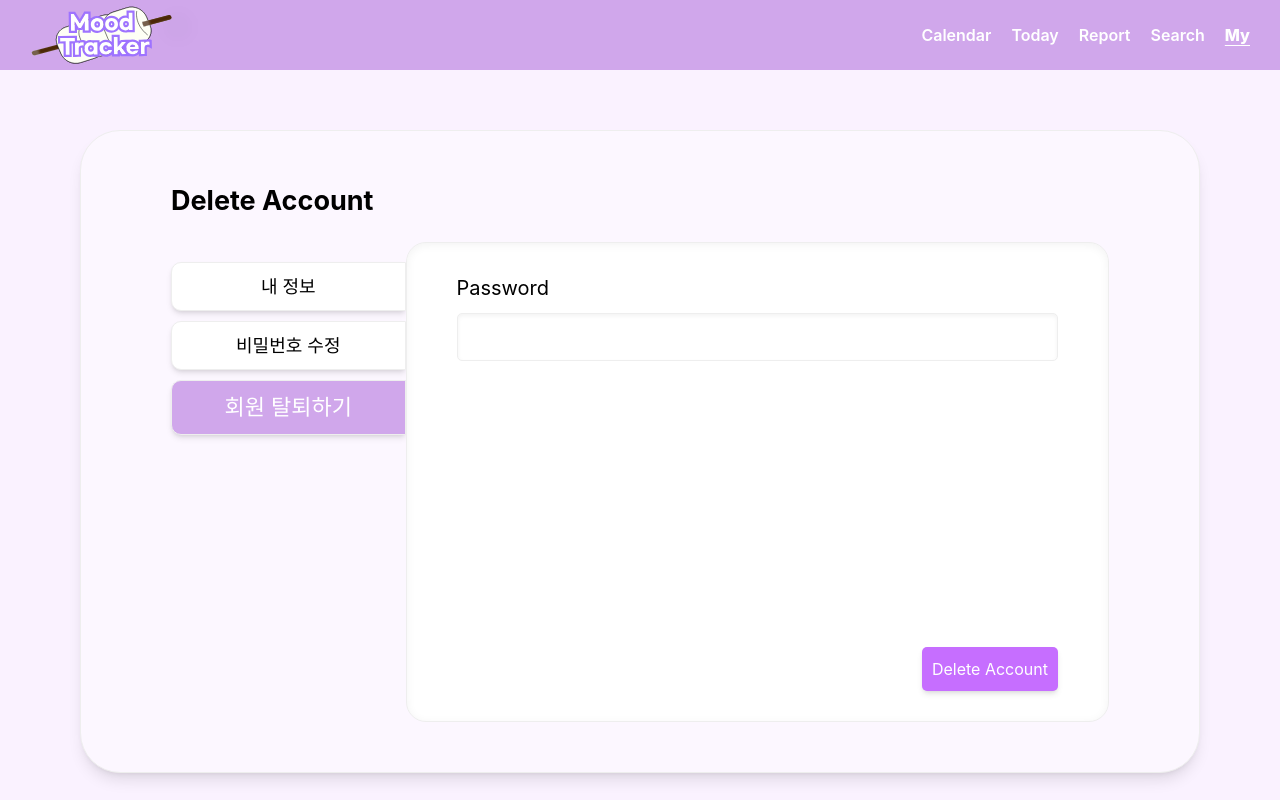
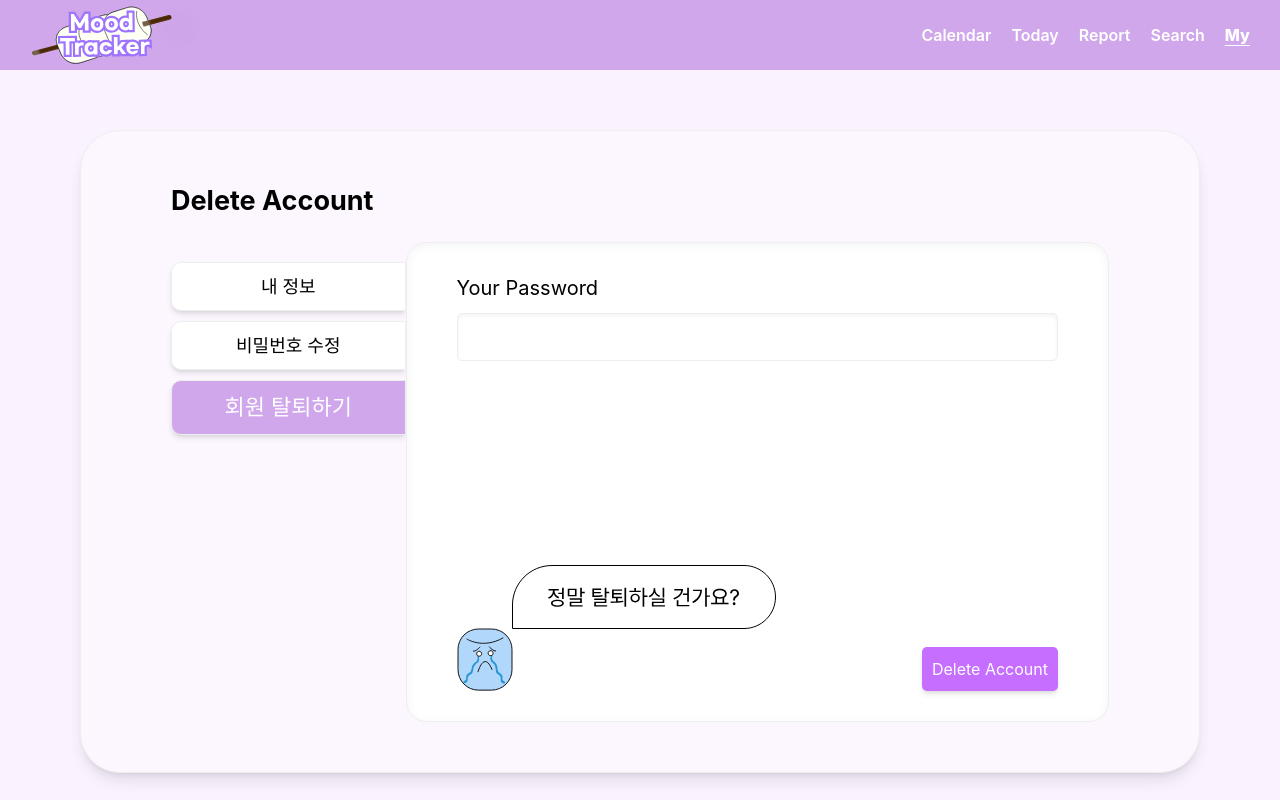
Before and after one commit to haeun-yu/MoodTracker, a Vue app in the folder client/: page /my in a window 1280 px wide. Both pictures are taken after a click on the button "회원 탈퇴하기". Shown: the top 800 px of the page. Built offline with nearby package versions, Linux system fonts and the light colour scheme.

Commit message:
fix: delete account 이미지 추가

```diff
--- a/client/src/views/MyView.vue
+++ b/client/src/views/MyView.vue
@@ -69,11 +69,12 @@
       <article v-else-if="menu === 'Delete Account'" class="function-box">
         <div class="w-full flex flex-col justify-between gap-[30px] p-[20px]">
           <div class="flex flex-col gap-[10px]">
-            <label class="w-[50%] text-[20px]">Password</label>
+            <label class="w-[50%] text-[20px]">Your Password</label>
             <CommonInput type="password" class="w-[50%] text-[20px] font-light" />
           </div>
 
-          <div class="flex justify-end">
+          <div class="flex items-end justify-between">
+            <img src="/images/delete-account.svg" />
             <button class="btn-primary p-[10px]">Delete Account</button>
           </div>
         </div>
```
Also changed, not shown: client/public/images/delete-account.svg (added).
